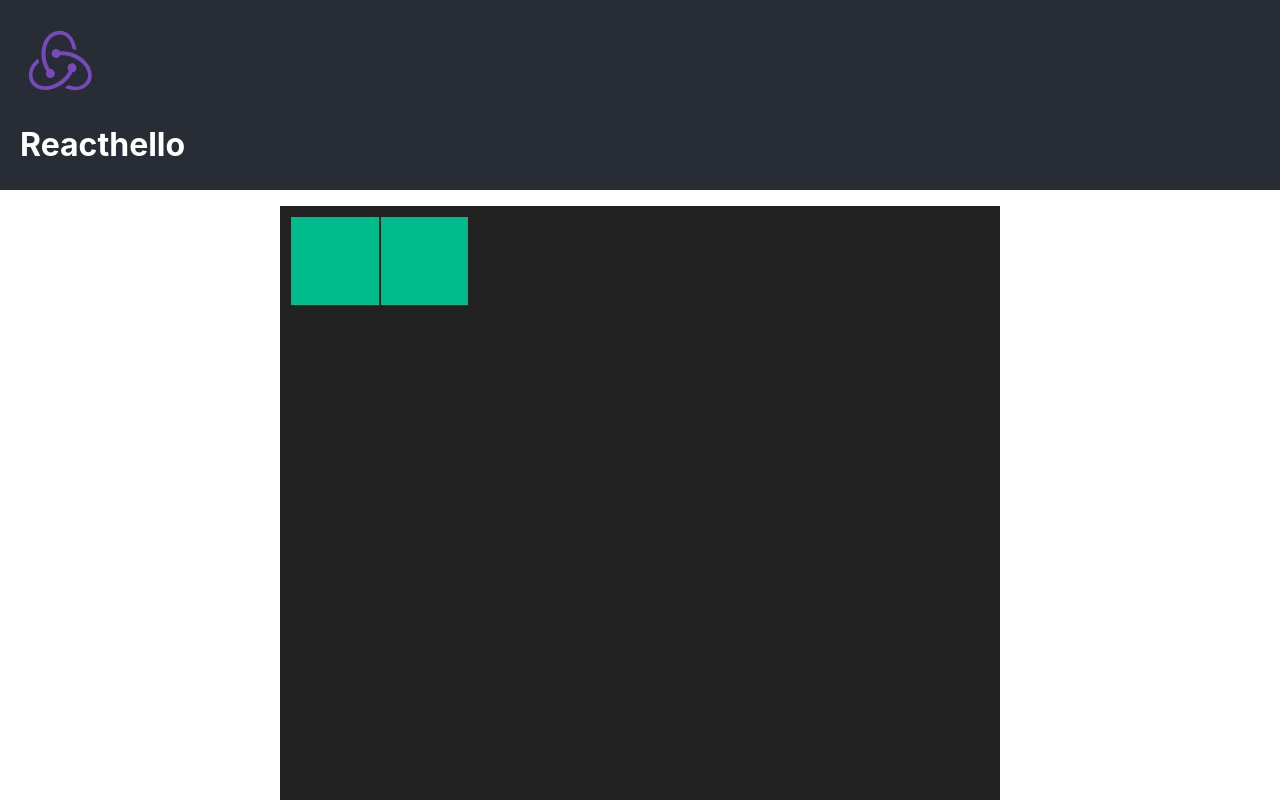
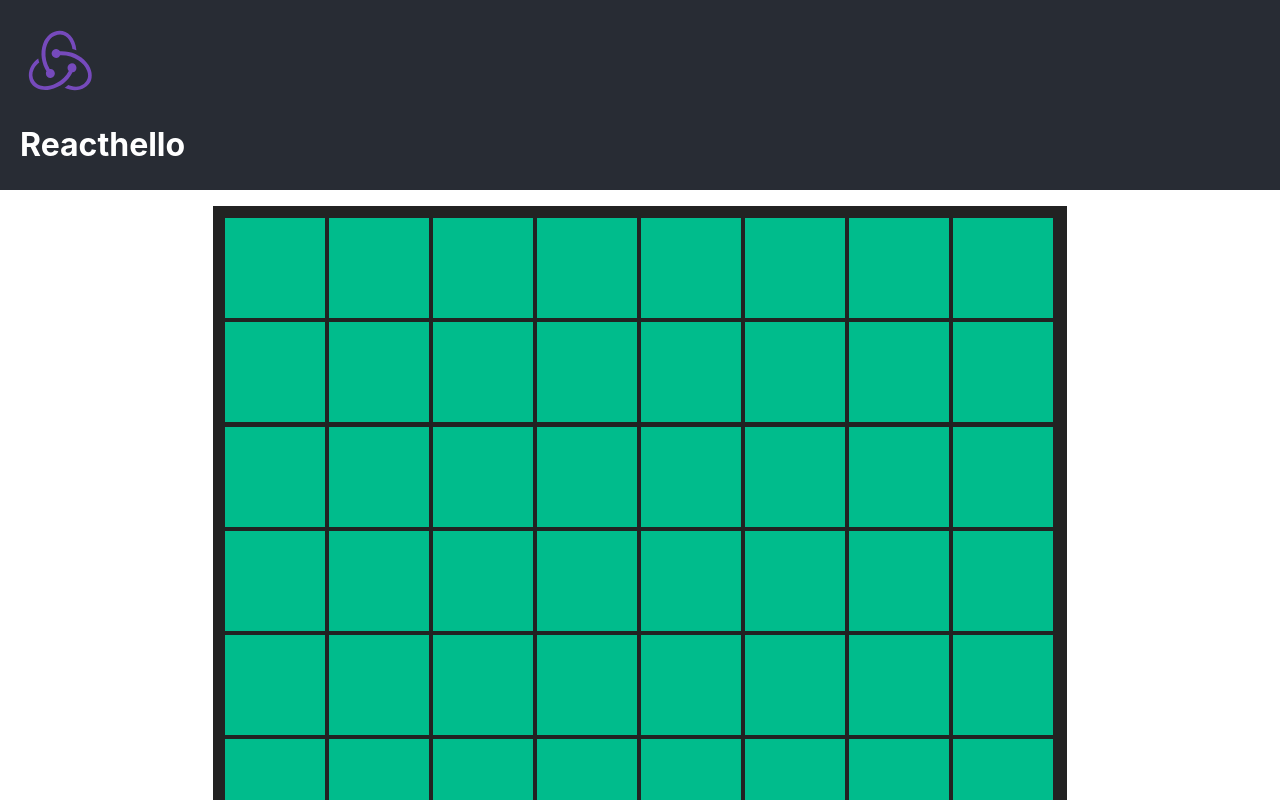
Before and after one commit to tindn/react-othello-ts, a React (Create React App) app: page / in a window 1280 px wide. Shown: the top 800 px of the page. Built offline with nearby package versions, Linux system fonts and the light colour scheme.

Commit message:
render full board

```diff
--- a/src/App.css
+++ b/src/App.css
@@ -13,8 +13,8 @@
   flex-wrap: wrap;
   align-self: center;
   margin-top: 1rem;
-  width: 700px;
-  height: 700px;
+  width: 834px;
+  height: 834px;
   padding: 10px;
   background-color: #222;
 }
--- a/src/App.tsx
+++ b/src/App.tsx
@@ -1,15 +1,26 @@
 import "./App.css";
+import { getColumnNumber, getRowNumber } from "./boardLogic";
 import AppHeader from "./components/AppHeader";
 import Square from "./components/Square";
 
+const BOARD_SIZE = 8;
 function App() {
+  const numberOfSquares = BOARD_SIZE ** 2;
+  const squares = [];
+  for (let i = 0; i < numberOfSquares; i++) {
+    squares.push(
+      <Square
+        key={i.toString()}
+        index={i}
+        row={getRowNumber(i, BOARD_SIZE)}
+        column={getColumnNumber(i, BOARD_SIZE)}
+      />
+    );
+  }
   return (
     <div className="App">
       <AppHeader />
-      <div className="App-board">
-        <Square index={0} row={1} column={1} />
-        <Square index={1} row={1} column={2} />
-      </div>
+      <div className="App-board">{squares}</div>
     </div>
   );
 }
--- /dev/null
+++ b/src/boardLogic.ts
@@ -0,0 +1,7 @@
+export function getRowNumber(index: number, size: number) {
+  return Math.floor(index / size);
+}
+
+export function getColumnNumber(index: number, size: number) {
+  return index % size;
+}
--- a/src/components/Square/styles.css
+++ b/src/components/Square/styles.css
@@ -1,8 +1,8 @@
 .square {
-  width: 12.5%;
-  height: 12.5%;
+  width: 100px;
+  height: 100px;
   background-color: #00bc8c;
   display: flex;
   justify-content: center;
-  margin: 1px;
+  margin: 2px;
 }
```
